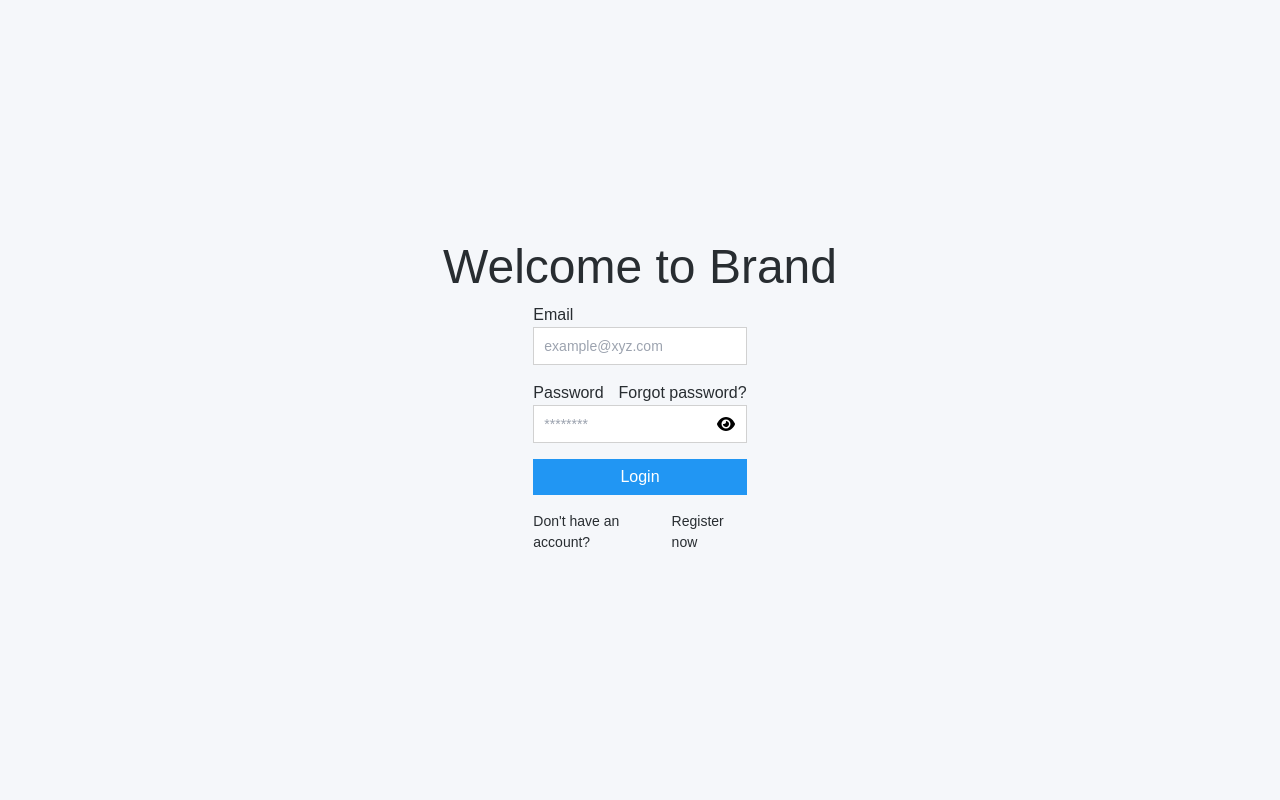
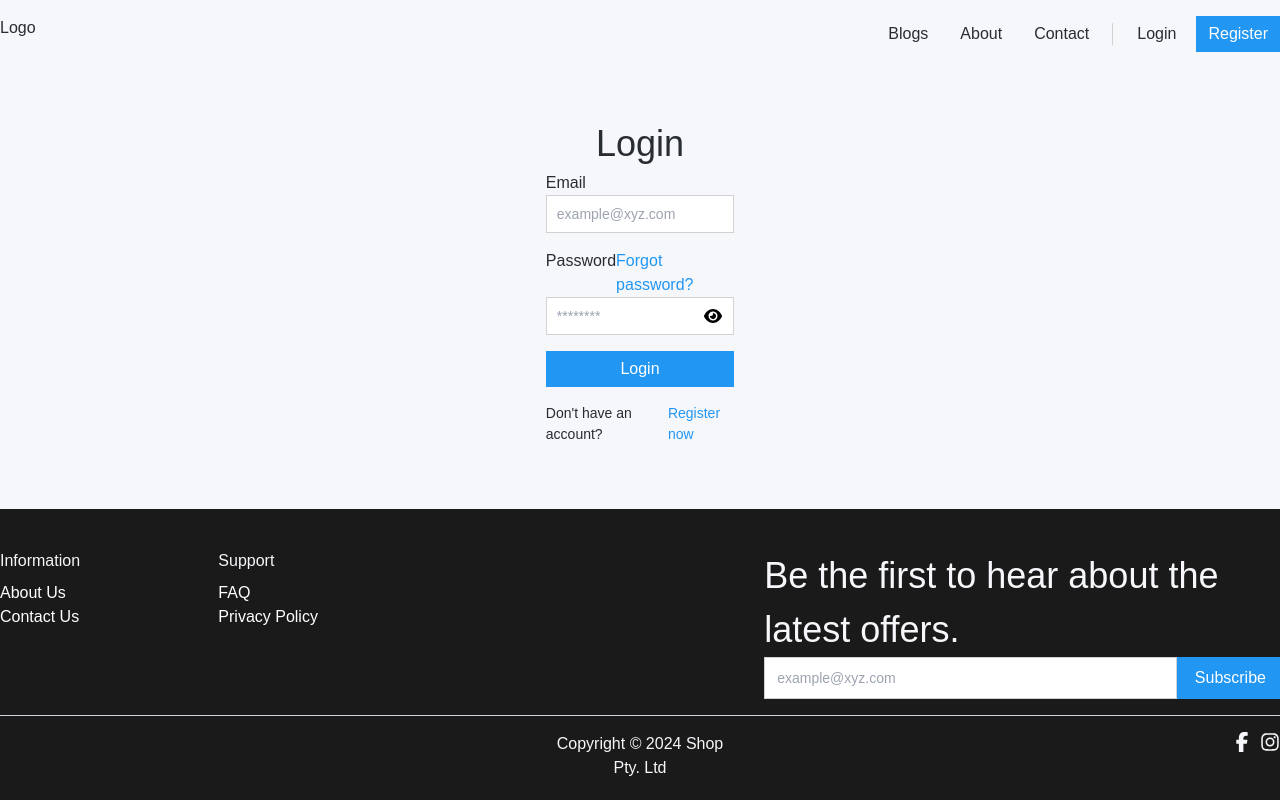
Before and after one commit to hnamdev21/gloden-project, a Next.js app: page /login in a window 1280 px wide. Built offline with nearby package versions, Linux system fonts and the light colour scheme; a web font is replaced by a local one.

Commit message:
update(ui): register, login form size

```diff
--- a/src/app/(auth)/layout.tsx
+++ b/src/app/(auth)/layout.tsx
@@ -1,5 +1,16 @@
 import React from "react";
 
+import Container from "@/components/Container";
+import UserLayout from "@/layouts/UserLayout";
+
 export default function Layout({ children }: { children: React.ReactNode }) {
-  return <main className="w-screen h-screen">{children}</main>;
+  return (
+    <UserLayout>
+      <Container className="w-full h-full">
+        <div className="w-full h-full grid lg:grid-cols-12 gap-[3rem]">
+          <div className="col-start-6 col-span-2 flex flex-col justify-center">{children}</div>
+        </div>
+      </Container>
+    </UserLayout>
+  );
 }
--- a/src/components/Button/index.tsx
+++ b/src/components/Button/index.tsx
@@ -19,7 +19,7 @@ type LinkProps = React.AnchorHTMLAttributes<HTMLAnchorElement> & {
   children: React.ReactNode;
 };
 
-type ButtonVariant = "contained" | "outlined" | "text" | "tertiary" | "icon";
+type ButtonVariant = "contained" | "outlined" | "link" | "tertiary" | "icon" | "text";
 type ButtonColor = "primary" | "secondary" | "danger" | "warning" | "success" | "dark" | "light";
 type ButtonSize = "sm" | "base" | "md" | "lg";
 type ButtonRounded = "square" | "circle" | "sm" | "base" | "md" | "lg" | "full" | "none";
--- a/src/components/Button/styles.module.scss
+++ b/src/components/Button/styles.module.scss
@@ -133,37 +133,41 @@
 
   &__text {
     padding: 0;
+  }
+
+  &__link {
+    padding: 0;
 
     &__primary {
-      color: var(--color-primary);
+      color: var(--color-primary) !important;
     }
 
     &__secondary {
-      color: var(--color-secondary);
+      color: var(--color-secondary) !important;
     }
 
     &__danger {
-      color: var(--color-danger);
+      color: var(--color-danger) !important;
     }
 
     &__success {
-      color: var(--color-success);
+      color: var(--color-success) !important;
     }
 
     &__warning {
-      color: var(--color-warning);
+      color: var(--color-warning) !important;
     }
 
     &__info {
-      color: var(--color-info);
+      color: var(--color-info) !important;
     }
 
     &__dark {
-      color: var(--color-dark);
+      color: var(--color-dark) !important;
     }
 
     &__light {
-      color: var(--color-light);
+      color: var(--color-light) !important;
     }
   }
 
--- a/src/layouts/UserLayout/Footer/NavColumn.tsx
+++ b/src/layouts/UserLayout/Footer/NavColumn.tsx
@@ -23,7 +23,14 @@ const NavColumn = ({ label, items, className = "" }: NavColumnProps) => {
 
       <nav className="flex flex-col">
         {items.map((item) => (
-          <Button key={item.label} href={item.path} variant="text" weight="extrabold" textColor="white">
+          <Button
+            key={item.label}
+            href={item.path}
+            variant="text"
+            weight="extrabold"
+            textColor="white"
+            className="max-w-max"
+          >
             {item.label}
           </Button>
         ))}
--- a/src/modules/Login/index.tsx
+++ b/src/modules/Login/index.tsx
@@ -6,18 +6,15 @@ import { TextInput } from "@/components/Input";
 import { PasswordInput } from "@/components/Input/TextInput";
 import Label from "@/components/Label";
 import Typography from "@/components/Typography";
-import { BRAND_NAME } from "@/constants/metadata";
 import { AUTH_ROUTE_PATH } from "@/constants/routePath";
 
 const LoginModule = () => {
   return (
-    <div className="w-full h-full flex">
-      <div className="h-full flex-1 flex flex-col justify-center items-center">
-        <Typography tag="h1" fontSize="3xl" textAlign="center">
-          Welcome to {BRAND_NAME}
+    <React.Fragment>
+      <Typography tag="h1" fontSize="2xl" textAlign="center">
+        Login
       </Typography>
 
-        <div className="lg:w-1/6">
       <form>
         <FieldContainer>
           <Label htmlFor="email">Email</Label>
@@ -28,7 +25,7 @@ const LoginModule = () => {
           <div className="w-full flex justify-between">
             <Label htmlFor="password">Password</Label>
 
-                <Button as="a" href={AUTH_ROUTE_PATH.FORGOT_PASSWORD} variant="text">
+            <Button as="a" href={AUTH_ROUTE_PATH.FORGOT_PASSWORD} variant="link">
               Forgot password?
             </Button>
           </div>
@@ -42,13 +39,11 @@ const LoginModule = () => {
 
       <FieldContainer className="mt-[1.6rem] flex justify-center">
         <Typography fontSize="sm">Don&apos;t have an account?&nbsp;</Typography>
-            <Button href={AUTH_ROUTE_PATH.REGISTER} variant="text" fontSize="sm">
+        <Button href={AUTH_ROUTE_PATH.REGISTER} variant="link" fontSize="sm">
           Register now
         </Button>
       </FieldContainer>
-        </div>
-      </div>
-    </div>
+    </React.Fragment>
   );
 };
 
--- a/src/modules/Register/index.tsx
+++ b/src/modules/Register/index.tsx
@@ -6,18 +6,15 @@ import { TextInput } from "@/components/Input";
 import { PasswordInput } from "@/components/Input/TextInput";
 import Label from "@/components/Label";
 import Typography from "@/components/Typography";
-import { BRAND_NAME } from "@/constants/metadata";
 import { AUTH_ROUTE_PATH } from "@/constants/routePath";
 
 const RegisterModule = () => {
   return (
-    <div className="w-full h-full flex">
-      <div className="h-full flex-1 flex flex-col justify-center items-center">
-        <Typography tag="h1" fontSize="3xl" textAlign="center">
-          Register to {BRAND_NAME}
+    <React.Fragment>
+      <Typography tag="h1" fontSize="2xl" textAlign="center">
+        Register
       </Typography>
 
-        <div className="lg:w-1/6">
       <form>
         <FieldContainer>
           <Label htmlFor="email">Email</Label>
@@ -41,13 +38,11 @@ const RegisterModule = () => {
 
       <FieldContainer className="mt-[1.6rem] flex justify-center">
         <Typography fontSize="sm">Already have an account?&nbsp;</Typography>
-            <Button href={AUTH_ROUTE_PATH.LOGIN} variant="text" fontSize="sm">
+        <Button href={AUTH_ROUTE_PATH.LOGIN} variant="link" fontSize="sm">
           Login now
         </Button>
       </FieldContainer>
-        </div>
-      </div>
-    </div>
+    </React.Fragment>
   );
 };
 
--- a/src/styles/_global.scss
+++ b/src/styles/_global.scss
@@ -1,8 +1,12 @@
 body {
   font-size: var(--fs-base);
   font-weight: var(--fw-base);
+  line-height: 1.5;
   background-color: var(--color-light);
-  line-height: 1.5;
+
+  min-height: 100dvh;
+  display: grid;
+  grid-template-rows: auto 1fr auto;
 }
 
 svg {
```
Lines whose indentation alone changed are shown as unchanged.
